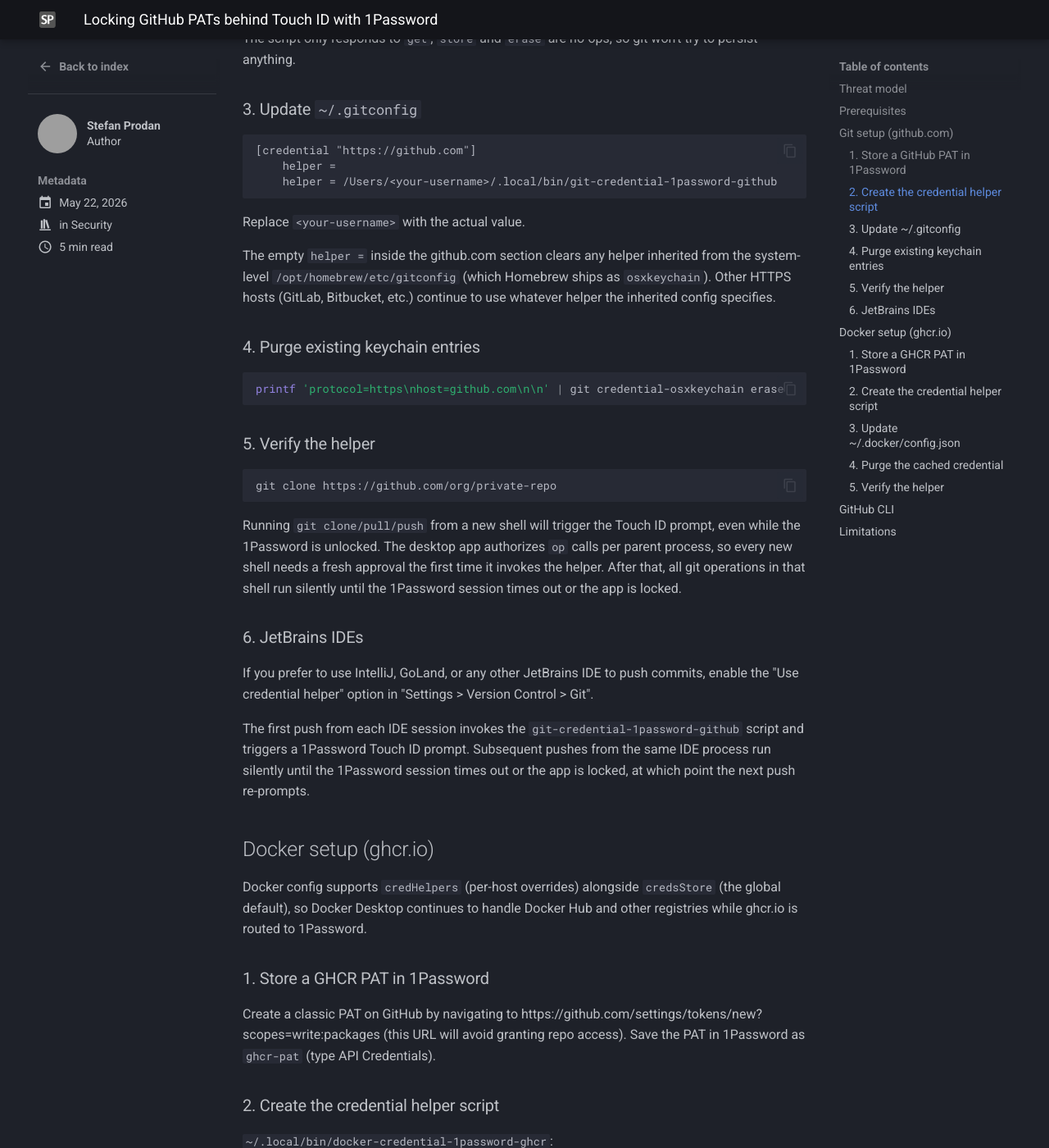
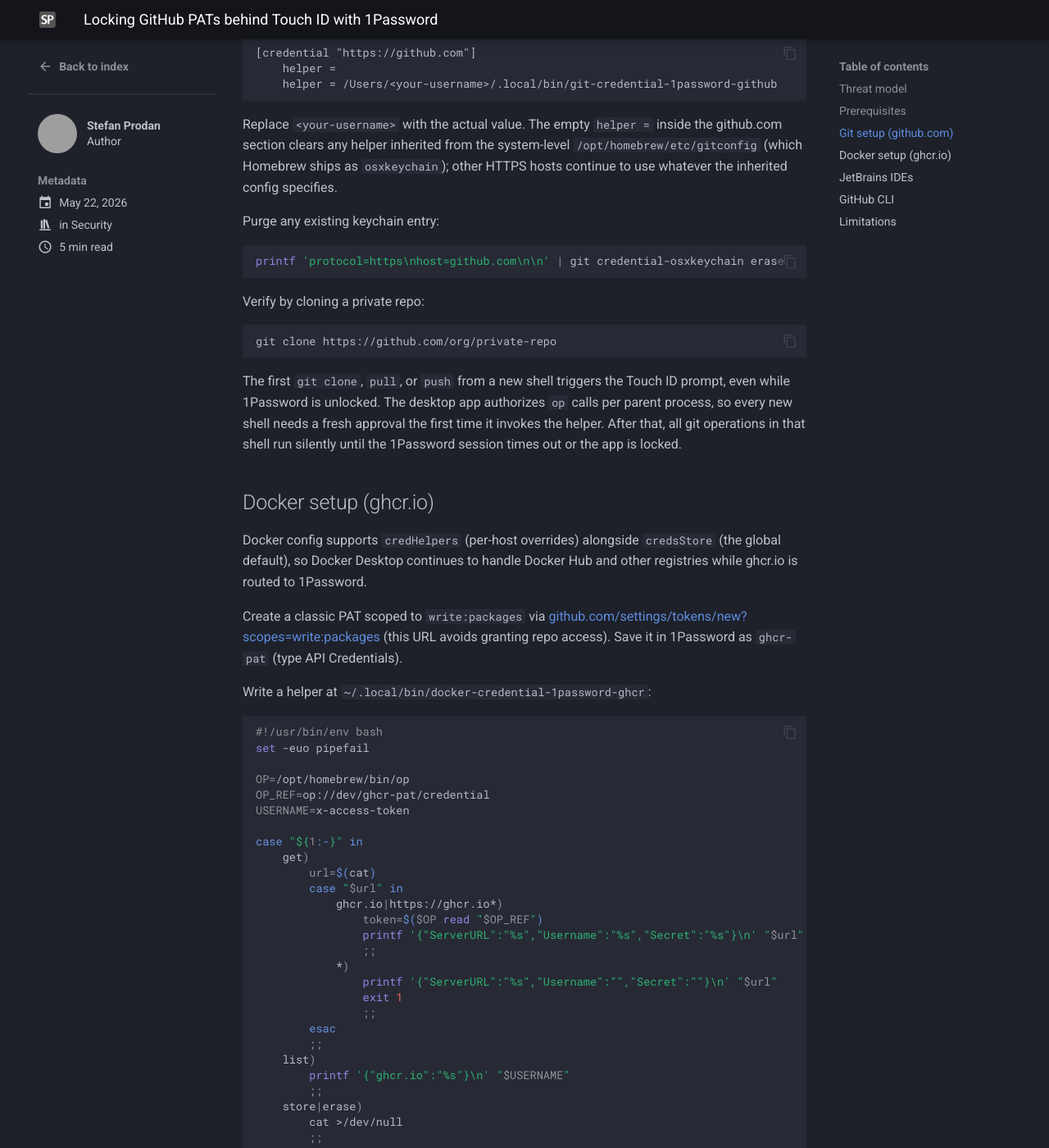
Before and after one commit to stefanprodan/stefanprodan, an MkDocs documentation site: the page built from docs/blog/posts/2026-1password-github-tokens.md, in a window 1280 px wide and 1400 px high, scrolled down 1917 px. Shown: the whole window at 82% size. Built offline with MkDocs 1.6.1 and Material for MkDocs 9.7.7, drawn with Linux system fonts in a browser that asks for light colours; some of the changed text lies outside the part shown; grey boxes are pictures that could not be loaded.

Commit message:
Improve 1Pass blog post
Signed-off-by: Stefan Prodan <stefan.prodan@gmail.com>

````diff
--- a/docs/blog/posts/2026-1password-github-tokens.md
+++ b/docs/blog/posts/2026-1password-github-tokens.md
@@ -67,14 +68,11 @@
 `https://github.com` at a custom helper that reads from 1Password, while
 leaving other HTTPS hosts (GitLab, Bitbucket, etc.) unaffected.
 
-### 1. Store a GitHub PAT in 1Password
+Create a fine-grained PAT on GitHub and save it in 1Password as `github-pat`
+(type API Credentials). Fill in the expiry date so 1Password notifies you to
+rotate it.
 
-Create a fine-grained PAT on GitHub and save it in 1Password as `github-pat` (type API Credentials).
-Make sure to fill in the expiry date to get notified about renewal.
-
-### 2. Create the credential helper script
-
-`~/.local/bin/git-credential-1password-github`:
+Write a credential helper at `~/.local/bin/git-credential-1password-github`:
 
 ```bash
 #!/usr/bin/env bash
@@ -94,10 +92,10 @@
 chmod +x ~/.local/bin/git-credential-1password-github
 ```
 
-The script only responds to `get`;
-`store` and `erase` are no-ops, so git won't try to persist anything.
+The script only responds to `get`; `store` and `erase` are no-ops, so git
+won't try to persist anything.
 
-### 3. Update `~/.gitconfig`
+Wire it into `~/.gitconfig`, scoped to github.com:
 
 ```gitconfig
 [credential "https://github.com"]
@@ -105,40 +103,28 @@
     helper = /Users/<your-username>/.local/bin/git-credential-1password-github
 ```
 
-Replace `<your-username>` with the actual value.
+Replace `<your-username>` with the actual value. The empty `helper =` inside
+the github.com section clears any helper inherited from the system-level
+`/opt/homebrew/etc/gitconfig` (which Homebrew ships as `osxkeychain`); other
+HTTPS hosts continue to use whatever the inherited config specifies.
 
-The empty `helper =` inside the github.com section clears any helper
-inherited from the system-level `/opt/homebrew/etc/gitconfig` (which
-Homebrew ships as `osxkeychain`). Other HTTPS hosts (GitLab, Bitbucket, etc.)
-continue to use whatever helper the inherited config specifies.
-
-### 4. Purge existing keychain entries
+Purge any existing keychain entry:
 
 ```bash
 printf 'protocol=https\nhost=github.com\n\n' | git credential-osxkeychain erase
 ```
 
-### 5. Verify the helper
+Verify by cloning a private repo:
 
 ```bash
 git clone https://github.com/org/private-repo
 ```
 
-Running `git clone/pull/push` from a new shell will trigger the Touch ID prompt,
-even while the 1Password is unlocked. The desktop app authorizes `op` calls
-per parent process, so every new shell needs a fresh approval the first time
-it invokes the helper. After that, all git operations in that shell run
+The first `git clone`, `pull`, or `push` from a new shell triggers the
+Touch ID prompt, even while 1Password is unlocked. The desktop app authorizes `op`
+calls per parent process, so every new shell needs a fresh approval the first
+time it invokes the helper. After that, all git operations in that shell run
 silently until the 1Password session times out or the app is locked.
-
-### 6. JetBrains IDEs
-
-If you prefer to use IntelliJ, GoLand, or any other JetBrains IDE to push commits,
-enable the "Use credential helper" option in "Settings > Version Control > Git".
-
-The first push from each IDE session invokes the `git-credential-1password-github`
-script and triggers a 1Password Touch ID prompt. Subsequent pushes from the same
-IDE process run silently until the 1Password session times out or the app is locked,
-at which point the next push re-prompts.
 
 ## Docker setup (ghcr.io)
 
@@ -146,14 +132,12 @@
 `credsStore` (the global default), so Docker Desktop continues to handle
 Docker Hub and other registries while ghcr.io is routed to 1Password.
 
-### 1. Store a GHCR PAT in 1Password
+Create a classic PAT scoped to `write:packages` via
+[github.com/settings/tokens/new?scopes=write:packages](https://github.com/settings/tokens/new?scopes=write:packages)
+(this URL avoids granting repo access). Save it in 1Password as `ghcr-pat`
+(type API Credentials).
 
-Create a classic PAT on GitHub by navigating to https://github.com/settings/tokens/new?scopes=write:packages
-(this URL will avoid granting repo access). Save the PAT in 1Password as `ghcr-pat` (type API Credentials).
-
-### 2. Create the credential helper script
-
-`~/.local/bin/docker-credential-1password-ghcr`:
+Write a helper at `~/.local/bin/docker-credential-1password-ghcr`:
 
 ```bash
 #!/usr/bin/env bash
@@ -196,9 +180,8 @@
 ```
 
 Docker looks for `docker-credential-<name>` on `$PATH`, so the file name
-suffix (`1password-ghcr`) is what you reference from config.
-
-### 3. Update `~/.docker/config.json`
+suffix (`1password-ghcr`) is what you reference from config. Update
+`~/.docker/config.json` to route ghcr.io specifically:
 
 ```json
 {
@@ -209,29 +192,33 @@
 }
 ```
 
-Keep `credsStore` for everything else; `credHelpers` overrides only for ghcr.io.
+Keep `credsStore` for everything else; `credHelpers` overrides only for
+ghcr.io.
 
-### 4. Purge the cached credential
+Purge the cached credential:
 
 ```bash
 docker logout ghcr.io
 ```
 
-Verify Docker Desktop's store no longer has it:
-
-```bash
-echo 'https://ghcr.io' | docker-credential-desktop get
-# credentials not found in native keychain
-```
-
-### 5. Verify the helper
+Verify the new helper:
 
 ```bash
 docker pull ghcr.io/stefanprodan/podinfo
 ```
 
-As with the git helper, the first invocation triggers a 1Password Touch ID prompt.
-Approve it once per shell session.
+As with the git helper, the first invocation triggers a 1Password Touch ID
+prompt. Approve it once per shell session.
+
+## JetBrains IDEs
+
+If you prefer to use IntelliJ, GoLand, or any other JetBrains IDE to push commits,
+enable the "Use credential helper" option in "Settings > Version Control > Git".
+
+The first push from each IDE session invokes the `git-credential-1password-github`
+script and triggers a 1Password Touch ID prompt. Subsequent pushes from the same
+IDE process run silently until the 1Password session times out or the app is locked,
+at which point the next push re-prompts.
 
 ## GitHub CLI
 
@@ -240,11 +227,14 @@
 into `GITHUB_TOKEN` per command, so nothing is ever written to
 `~/.config/gh/hosts.yml` nor the keychain.
 
+Generate a dedicated fine-grained PAT for the GitHub CLI and save it in
+1Password (a separate item from `github-pat`, scoped to whatever `gh`
+operations you actually need). Then initialize the plugin and pick that
+item when prompted:
+
 ```bash
 op plugin init gh
 ```
-
-It is recommended to generate a dedicated fine-grained PAT for the GitHub CLI.
 
 `op` writes a shim to `~/.config/op/plugins.sh`; source it from your shell config:
 
@@ -283,6 +273,13 @@
   `git push` or `docker push` from inside an agent session, and do not
   let an agent invoke `op read` on your behalf.
 
+The Touch ID prompt itself carries no useful context: it does not show
+which vault or item is being requested, and it does not show which
+process triggered the request. A legitimate `git push` from your terminal
+and a stealthy `op read` from a background daemon look identical at the
+prompt. You cannot make a security decision from the prompt alone, only
+from what you know you were just doing.
+
 **Recommendation**: keep a dedicated terminal window for `git push` and
 `docker push`, and run nothing else in it: no AI agents, no npm commands,
 no third-party scripts. Anything running in that shell after authorization
````
Also changed, not shown: other parts of docs/blog/posts/2026-1password-github-tokens.md (+4 -3 lines).
